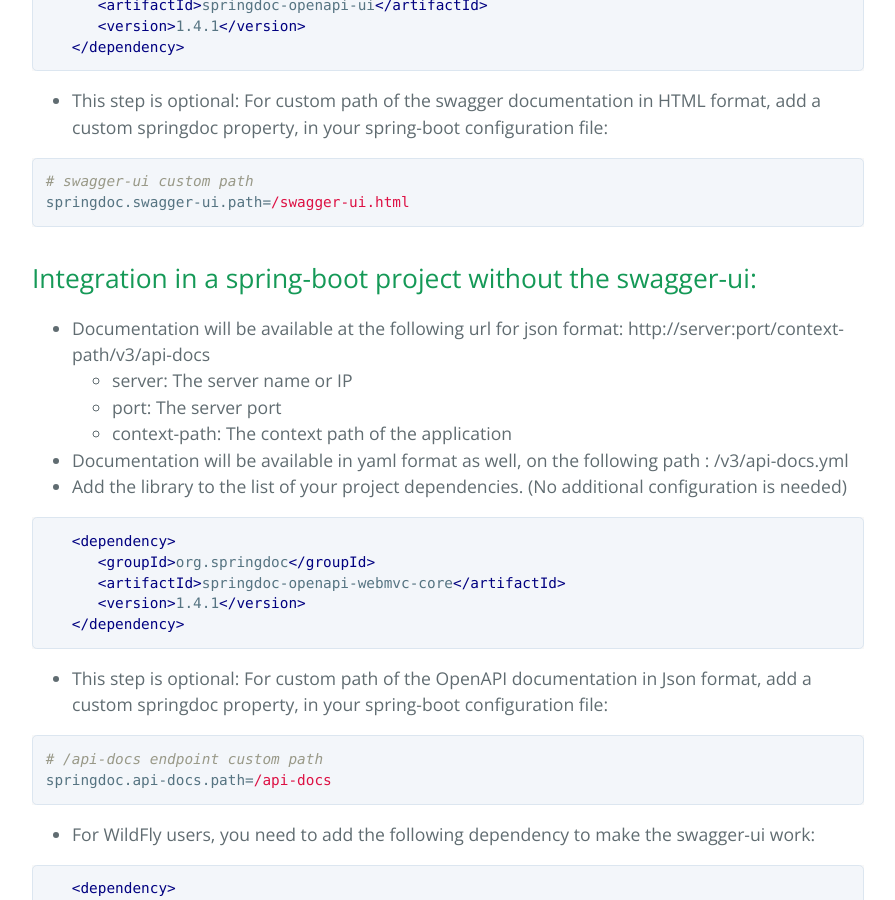
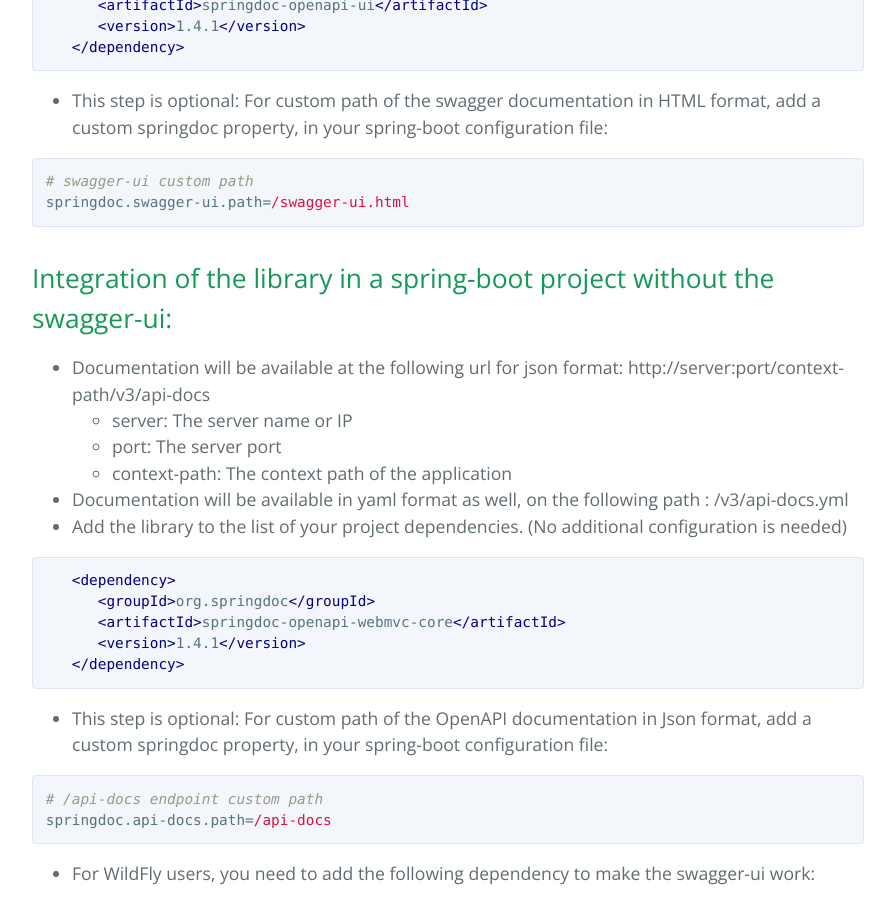
Before and after one commit to springdoc/springdoc.github.io, a Jekyll site: the page built from index.md, in a window 1280 px wide and 900 px high, scrolled down 2133 px. Shown: the whole window, without its empty margins (192-1087 px from the left). Built offline with Jekyll 4.4.1, drawn with Linux system fonts in a browser that asks for light colours.

Commit message:
doc update

````diff
--- a/index.md
+++ b/index.md
@@ -23,7 +23,6 @@ The following video introduces the Library:
 [![Watch the video](https://springdoc.org/assets/images/springdoc-openapi-prez.gif)](https://youtu.be/utRxyPfFlDw)
 
 This is a community-based project, not maintained by the Spring Framework Contributors (Pivotal).
-
 
 # **Getting Started**
 ![overview](https://springdoc.org/assets/images/common.jpg)
@@ -52,7 +51,7 @@ This is a community-based project, not maintained by the Spring Framework Contri
 springdoc.swagger-ui.path=/swagger-ui.html
 ```
 
-## Integration in a spring-boot project without the swagger-ui:
+## Integration of the library in a spring-boot project without the swagger-ui:
 *   Documentation will be available at the following url for json format: http://server:port/context-path/v3/api-docs
     * server: The server name or IP
     * port: The server port
````
